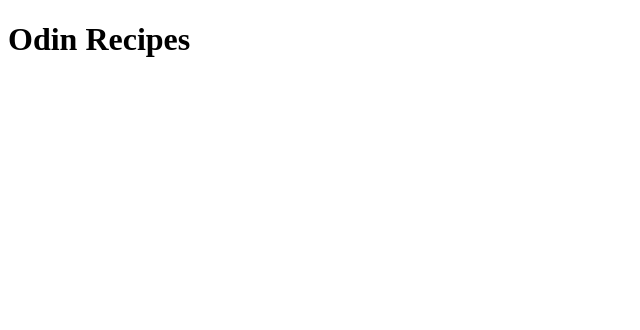
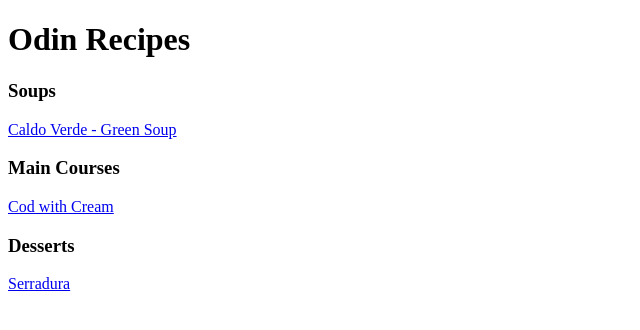
Before and after one commit to MariaBeato/odin-recipes, a plain HTML site: page index.html in a window 1280 px wide. Shown: the whole page, without its empty margins (0-640 px from the left). Drawn offline with Linux system fonts and the light colour scheme.

Commit message:
Add relative links to homepage
Added relative links to the homepage, so users can easily access the recipe pages

```diff
--- a/index.html
+++ b/index.html
@@ -7,6 +7,14 @@
 </head>
 <body>
     <h1>Odin Recipes</h1>
+    <h3>Soups</h3>
+    <a href="/recipes/caldoVerde.html">Caldo Verde - Green Soup</a>
+    <br>
+    <h3>Main Courses</h3>
+    <a href="/recipes/codWithCream.html">Cod with Cream</a>
+    <br>
+    <h3>Desserts</h3>
+    <a href="/recipes/serradura.html">Serradura</a>
 
 </body>
 </html>
```
